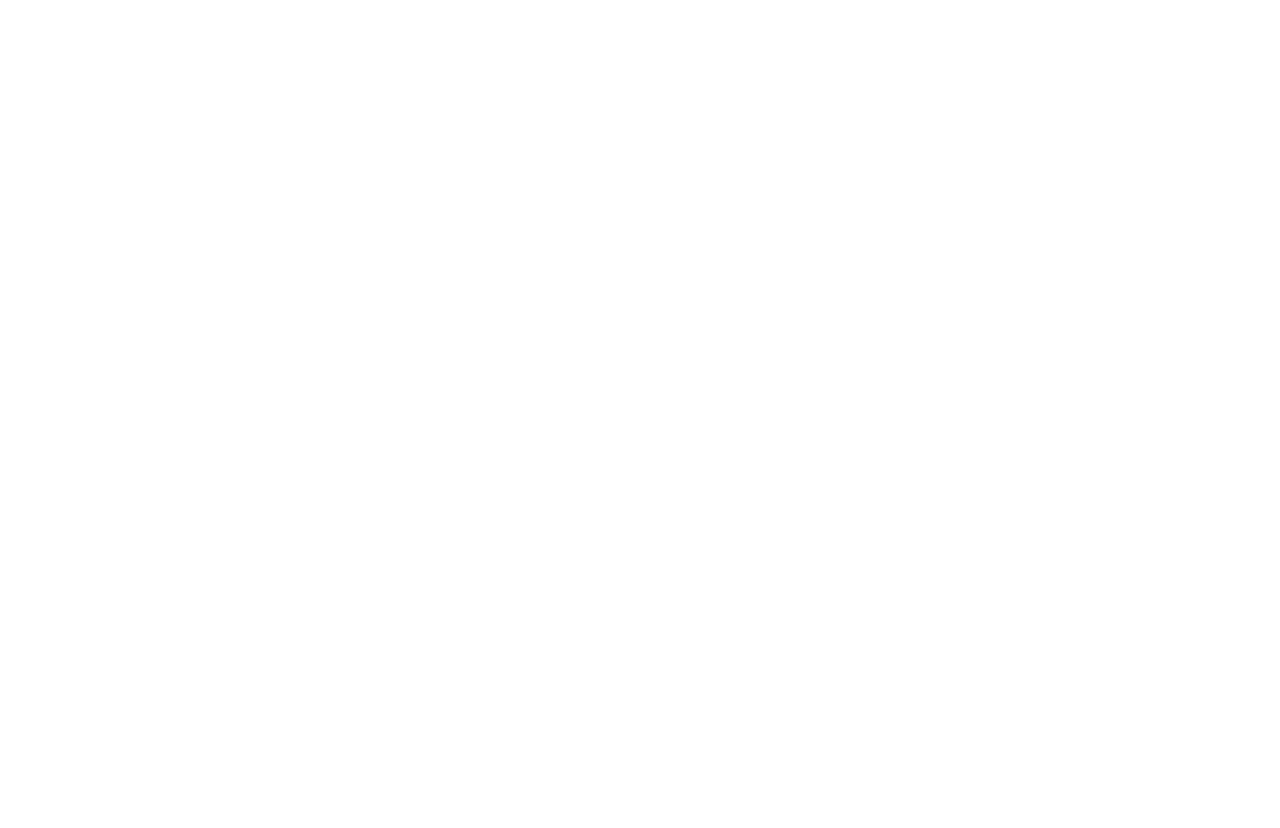
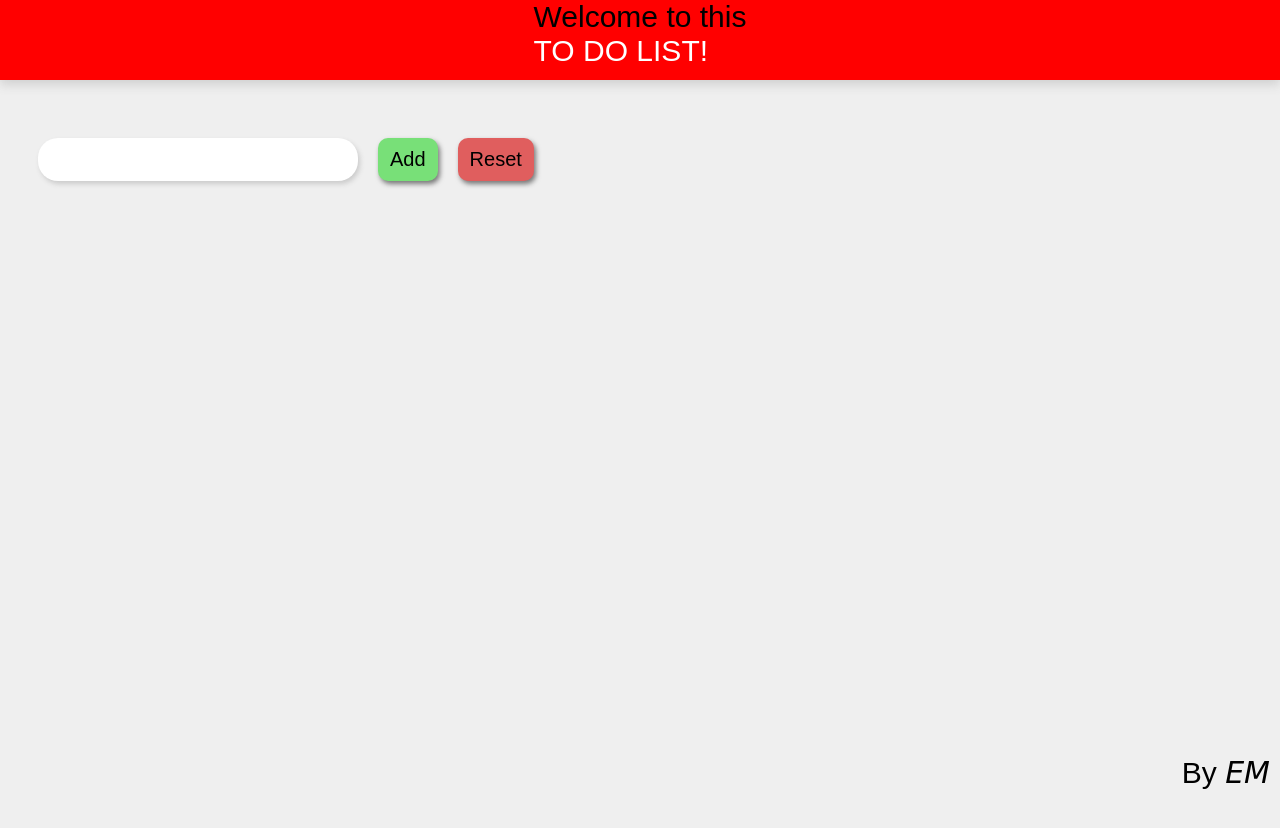
Before and after one commit to ErnestMacel/To-Do-List, a plain HTML site: page index.html in a window 1280 px wide. Shown: the top 828 px of the page. Before the commit the page ends 800 px from the top, so only its background shows below. Drawn offline with Linux system fonts and the light colour scheme; a web font is replaced by a local one.

Commit message:
version 1.0 no indivisual delete button and no local storage

```diff
--- a/index.html
+++ b/index.html
@@ -2,10 +2,37 @@
 <html>
   <head>
     <meta charset="utf-8" />
-    <title>title</title>
+    <title>To Do List</title>
+    <link rel="preconnect" href="https://fonts.googleapis.com" />
+    <link rel="preconnect" href="https://fonts.gstatic.com" crossorigin />
+    <link
+      href="https://fonts.googleapis.com/css2?family=Montserrat:wght@400;700&family=New+Rocker&display=swap"
+      rel="stylesheet"
+    />
     <link rel="stylesheet" href="styles/index.css" />
   </head>
   <body>
+    <div class="header-container">
+      <div class="page-title">
+        Welcome to this <br /><span style="font-weight: blod; color: white"
+          >TO DO LIST!</span
+        >
+      </div>
+    </div>
+    <div class="web-page">
+      <div class="chores-container"></div>
+      <div class="input-holder">
+        <input type="text" id="chores-input" />
+        <button id="add-button">Add</button>
+        <button id="delete-button">Reset</button>
+      </div>
+    </div>
+    <div id="watermark">
+      By
+      <span style="font-style: italic; font-family: 'New Rocker', cursive"
+        >EM</span
+      >
+    </div>
     <script src="scripts/index.js"></script>
   </body>
 </html>
--- a/scripts/index.js
+++ b/scripts/index.js
@@ -0,0 +1,24 @@
+let choresList = [];
+renderPage();
+function renderPage() {
+  const container = document.querySelector(".chores-container");
+  container.innerHTML = "";
+  choresList.forEach((element) => {
+    container.innerHTML += `<p data-item='${element}'>&bull;${element}</p>`;
+  });
+}
+function addChores() {
+  const inputBoxHtml = document.getElementById("chores-input");
+  if (!(inputBoxHtml.value === "")) {
+    choresList.push(inputBoxHtml.value);
+    inputBoxHtml.value = "";
+    renderPage();
+  }
+}
+
+function resetChores() {
+  choresList = [];
+  renderPage();
+}
+document.getElementById("add-button").addEventListener("click", addChores);
+document.getElementById("delete-button").addEventListener("click", resetChores);
--- a/styles/index.css
+++ b/styles/index.css
@@ -0,0 +1,80 @@
+/* @media  (max-device-width:400px) {
+  #chores {
+    background-color: blue;
+  }
+} */
+body {
+  background-color: rgb(239, 239, 239);
+  height: 5000px;
+  padding-top: 100px;
+  padding-left: 20px;
+  padding-right: 20px;
+  font-size: 30px;
+  font-family: Arial, Helvetica, sans-serif;
+}
+.header-container {
+  background-color: red;
+  position: fixed;
+  top: 0;
+  right: 0;
+  left: 0;
+  height: 80px;
+  box-shadow: 0 5px 10px rgb(209, 209, 209);
+  display: flex;
+  justify-content: center;
+}
+.chores-container {
+  width: 500px;
+}
+.chores-container p {
+  margin: 10px;
+}
+.input-holder {
+  display: flex;
+  margin-top: 30px;
+}
+#chores-input {
+  margin-left: 10px;
+  padding: 2px 10px;
+  border: none;
+  width: 300px;
+  font-size: 25px;
+  border-radius: 20px;
+  margin-right: 20px;
+  box-shadow: 2px 3px 5px rgb(203, 203, 203);
+}
+
+#add-button {
+  font-size: 20px;
+  margin-right: 20px;
+  border: none;
+  border-radius: 10px;
+  padding: 10px 12px;
+  background-color: rgb(120, 224, 120);
+  box-shadow: 2px 3px 5px rgb(118, 118, 118);
+  transition: all 0.15s;
+  cursor: pointer;
+}
+#delete-button {
+  font-size: 20px;
+  border: none;
+  border-radius: 10px;
+  padding: 10px 12px;
+  background-color: rgb(224, 94, 94);
+  box-shadow: 2px 3px 5px rgb(118, 118, 118);
+  transition: all 0.15s;
+  cursor: pointer;
+}
+#add-button:hover {
+  opacity: 0.8;
+  box-shadow: 2px 3px 5px rgb(123, 7, 172);
+}
+#add-button:active {
+  box-shadow: 2px 3px 5px rgb(238, 107, 0);
+  opacity: 0.6;
+}
+#watermark {
+  position: fixed;
+  bottom: 10px;
+  right: 10px;
+}
```
